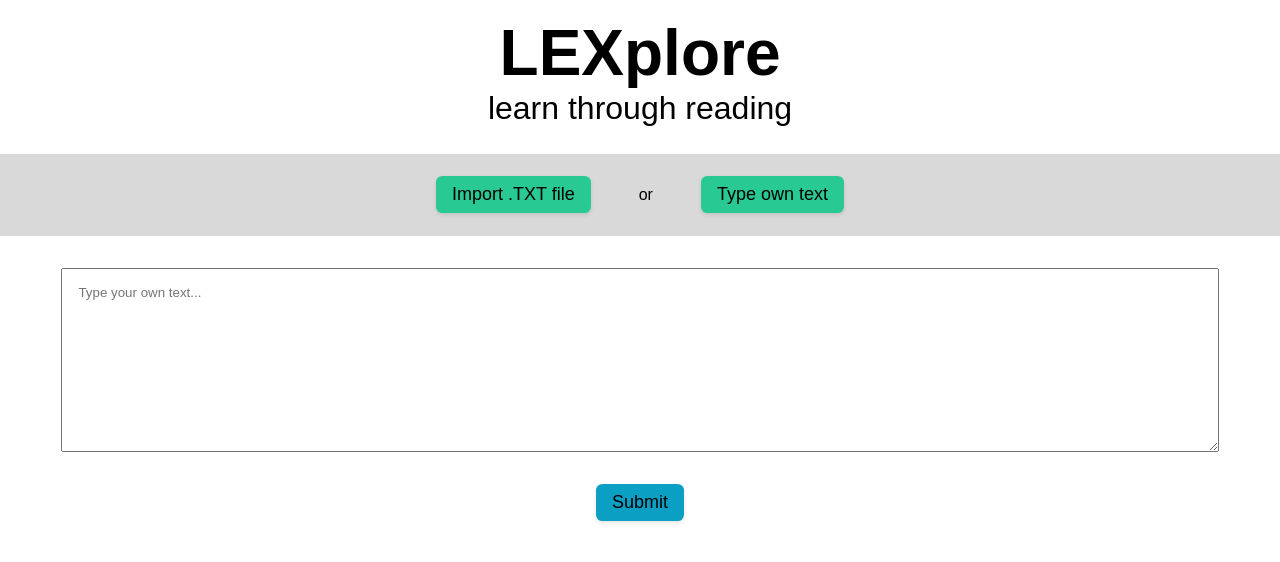
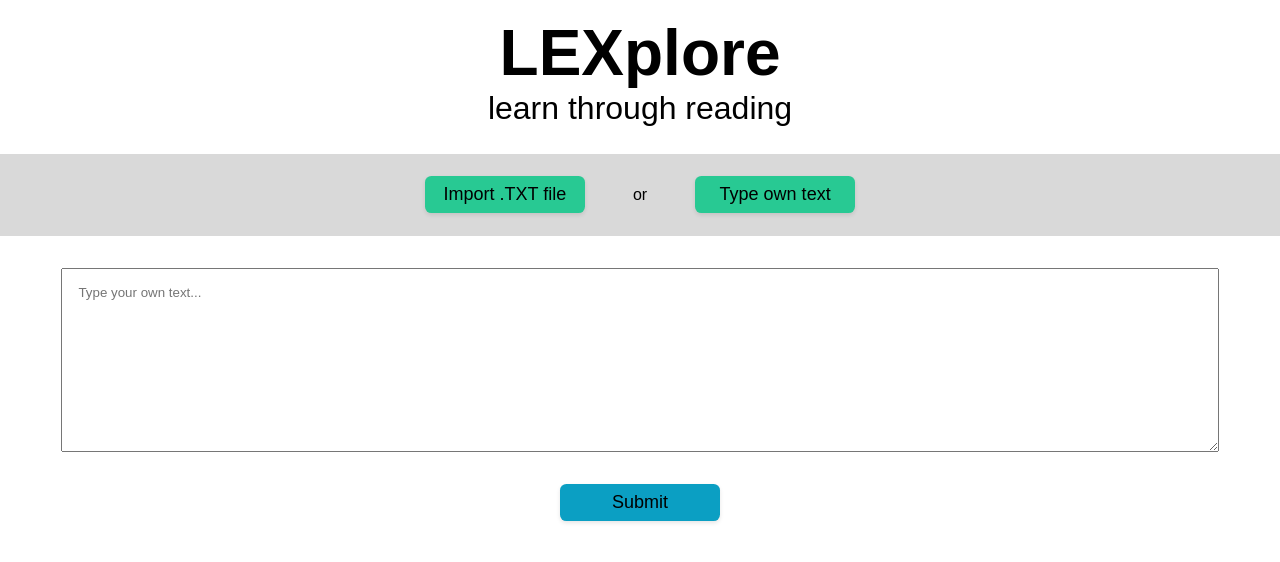
Before and after one commit to McOwska/LEXplore, a React (Create React App) app in the folder lexplore-ui/: page / in a window 1280 px wide. Both pictures are taken after a click on the button "Type own text". Shown: the top 562 px of the page. Built offline with nearby package versions, Linux system fonts and the light colour scheme; a web font is replaced by a local one.

Commit message:
text area fixes

```diff
--- a/lexplore-ui/src/components/CustomButton/CustomButton.module.css
+++ b/lexplore-ui/src/components/CustomButton/CustomButton.module.css
@@ -14,6 +14,7 @@ button {
     font-family: inherit;
     font-size: large;
     cursor: pointer;
+    min-width: 10rem;
 }
 
 button:hover {
--- a/lexplore-ui/src/components/TextLoader/ImportButton.js
+++ b/lexplore-ui/src/components/TextLoader/ImportButton.js
@@ -18,6 +18,7 @@ const ImportButton = ({ toggleTextArea, primary, setTextContent }) => {
         const text = e.target.result;
         setTextContent(text);
         toggleTextArea();
+        event.target.value = "";
       };
       reader.readAsText(file);
     } else {
--- a/lexplore-ui/src/components/TextLoader/TextArea.js
+++ b/lexplore-ui/src/components/TextLoader/TextArea.js
@@ -1,10 +1,10 @@
 import CustomButton from "../CustomButton/CustomButton";
 import styles from "./TextLoader.module.css";
 
-const TextArea = ({ content }) => {
+const TextArea = ({ content, setContent }) => {
     return (
         <div className={styles.textAreaContainer}>
-            <textarea className={styles.textArea} placeholder="Type your own text..." rows={10} value={content}/>
+            <textarea className={styles.textArea} placeholder="Type your own text..." rows={10} value={content} onChange={(e) => setContent(e.target.value)} />
             <CustomButton primary={true} label="Submit" />
         </div>
     );
--- a/lexplore-ui/src/components/TextLoader/TextLoader.js
+++ b/lexplore-ui/src/components/TextLoader/TextLoader.js
@@ -15,9 +15,9 @@ const TextLoader = () => {
             <div className={styles.backgroundContainer}>
                 <ImportButton toggleTextArea={() => setShouldShowTextArea(true)} primary={!shouldShowTextArea} setTextContent={setTextContent} />
                 <p>{intl.formatMessage({id: "textLoader.or"})}</p>
-                <TypeTextButton toggleTextArea={() => setShouldShowTextArea(true)}/>
+                <TypeTextButton toggleTextArea={() => setShouldShowTextArea(true)} clearContent={() => setTextContent('')}/>
             </div>
-            {shouldShowTextArea && <TextArea content={textContent}/>}
+            {shouldShowTextArea && <TextArea content={textContent} setContent={setTextContent}/>}
         </div>
     );
 }
--- a/lexplore-ui/src/components/TextLoader/TypeTextButton.js
+++ b/lexplore-ui/src/components/TextLoader/TypeTextButton.js
@@ -1,10 +1,10 @@
 import { useIntl } from "react-intl";
 import CustomButton from "../CustomButton/CustomButton";
 
-const TypeTextButton = ({toggleTextArea}) => {
+const TypeTextButton = ({toggleTextArea, clearContent}) => {
     const intl = useIntl();
 
-    return <CustomButton label={intl.formatMessage({ id: "button.typeText" })} onClick={toggleTextArea}/>;
+    return <CustomButton label={intl.formatMessage({ id: "button.typeText" })} onClick={() => { toggleTextArea(); clearContent(); } }/>;
 }
 
 export default TypeTextButton;
```
